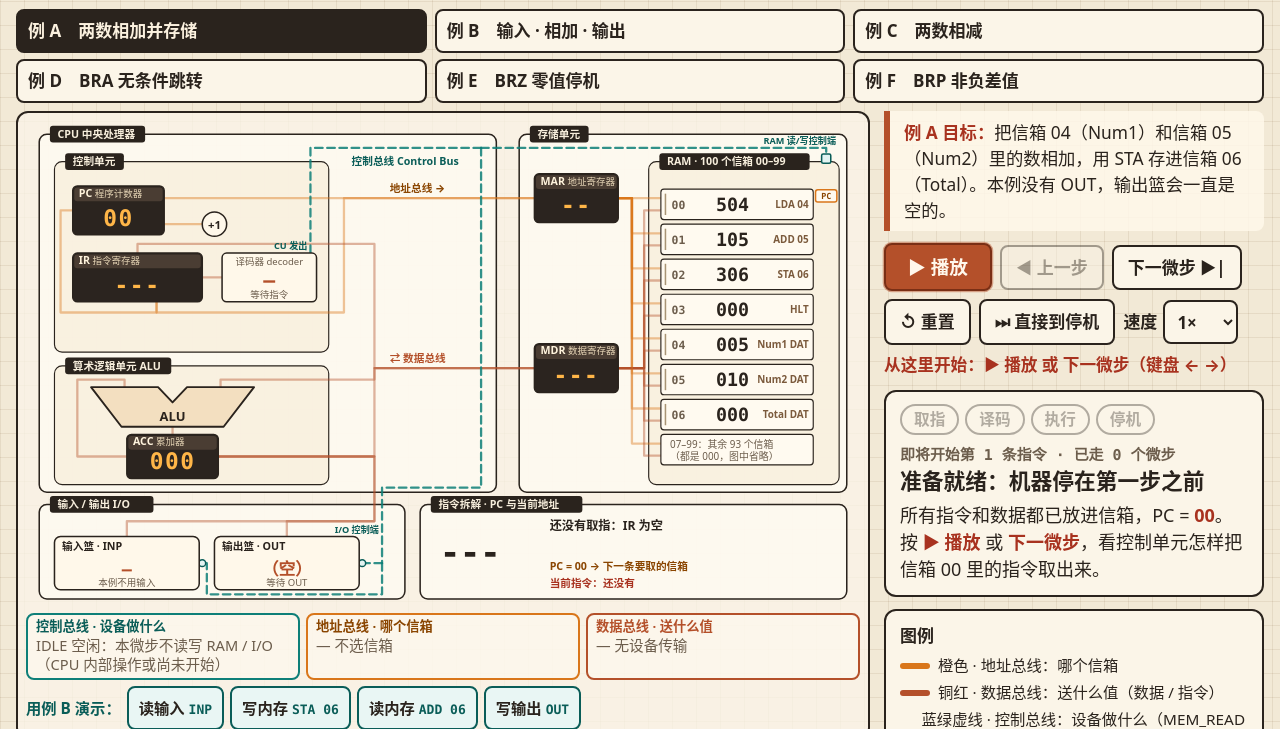
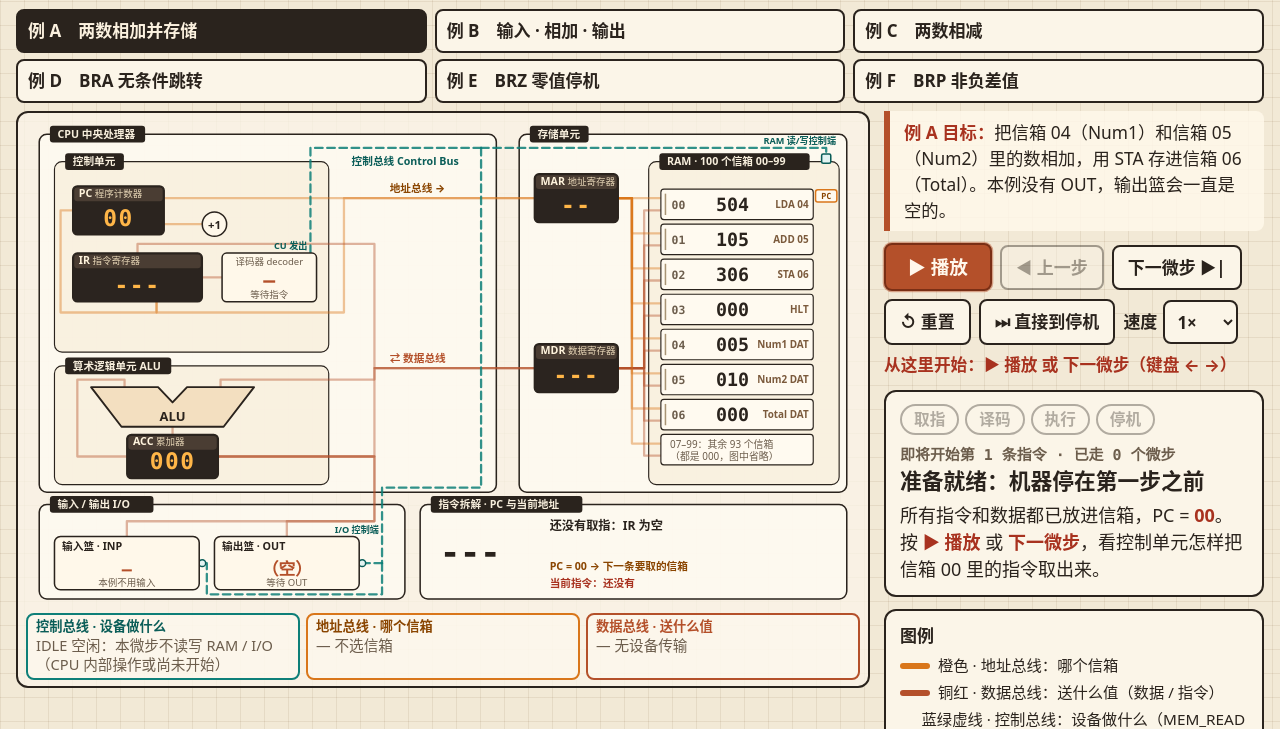
Before and after one commit to AkariYueChan/LittleManComputer-demo-for-edu, a plain HTML site: page index.html in a window 1280 px wide. Shown: the part 71-800 px from the top of the page. Drawn offline with Linux system fonts and the light colour scheme.

Commit message:
Add files via upload

```diff
--- a/index.html
+++ b/index.html
@@ -222,7 +222,7 @@ footer a{color:var(--copper)}
 .packet.addr text{fill:var(--ink)}
 .packet .flap{fill:none; stroke:rgba(255,255,255,.55); stroke-width:1.2}
 
-/* —— 三条总线观察栏 + 例 B 演示 —— */
+/* —— 三条总线观察栏 —— */
 .bus-monitor{display:grid; grid-template-columns:repeat(3,minmax(0,1fr)); gap:6px; margin:6px 2px 0; font-size:.86rem; line-height:1.35}
 .bus-monitor>div{border:2px solid var(--ink); border-radius:8px; padding:3px 8px; background:#fffaf0; min-width:0; overflow-wrap:anywhere}
 .bus-monitor b{display:block; font-size:.78rem}
@@ -231,10 +231,6 @@ footer a{color:var(--copper)}
 .bus-monitor>.bm-d{border-color:var(--copper)} .bm-d b{color:var(--copper)}
 .bus-monitor[data-signal="IDLE"]>div{background:rgba(255,250,240,.6); color:var(--muted)}
 .bus-monitor:not([data-signal="IDLE"])>.bm-c{background:#e3f4f2}
-.bus-demo{display:flex; flex-wrap:wrap; align-items:center; gap:6px; margin:6px 2px 2px; font-weight:800; font-size:.9rem; color:var(--ctrl-ink)}
-.bus-demo button{border:2px solid var(--ctrl-ink); background:#e9f6f4; color:var(--ink); border-radius:8px; padding:4px 10px; min-height:44px; cursor:pointer; font-weight:700}
-.bus-demo button:hover{background:#fff}
-.bus-demo code{font:700 .85em var(--mono); color:var(--ctrl-ink)}
 
 @media (max-width:1100px){
   .stage{grid-template-columns:minmax(0,1fr)}
@@ -301,13 +297,6 @@ footer a{color:var(--copper)}
       <div class="bm-c"><b>控制总线 · 设备做什么</b><span id="bm-ctl">IDLE 空闲</span></div>
       <div class="bm-a"><b>地址总线 · 哪个信箱</b><span id="bm-addr">—</span></div>
       <div class="bm-d"><b>数据总线 · 送什么值</b><span id="bm-data">—</span></div>
-    </div>
-    <div class="bus-demo" role="group" aria-label="用例 B 演示读写时三条总线如何配合">
-      <span>用例 B 演示：</span>
-      <button type="button" data-bus-demo="IO_READ" data-testid="demo-IO_READ">读输入 <code>INP</code></button>
-      <button type="button" data-bus-demo="MEM_WRITE" data-testid="demo-MEM_WRITE">写内存 <code>STA 06</code></button>
-      <button type="button" data-bus-demo="MEM_READ" data-testid="demo-MEM_READ">读内存 <code>ADD 06</code></button>
-      <button type="button" data-bus-demo="IO_WRITE" data-testid="demo-IO_WRITE">写输出 <code>OUT</code></button>
     </div>
   </section>
 
@@ -1396,7 +1385,7 @@ function toBranch() {
   return atBranch(state);
 }
 
-/* 用例 B 演示三条总线：从头沿真实引擎推进到目标那次设备传输，再播放这一微步后停住 */
+/* 教师控制台：从头沿真实引擎推进到目标那次设备传输，再播放这一微步后停住 */
 function busDemo(sig) {
   if (!SIG[sig]) return false;
   setExample('B');
@@ -1510,7 +1499,6 @@ $('ex-B').addEventListener('click', () => setExample('B'));
 $('ex-C').addEventListener('click', () => setExample('C'));
 ['D', 'E', 'F'].forEach(k => $('ex-' + k).addEventListener('click', () => setExample(k)));
 $('btn-branch').addEventListener('click', toBranch);
-document.querySelectorAll('[data-bus-demo]').forEach(b => b.addEventListener('click', () => busDemo(b.dataset.busDemo)));
 $('preset-row').addEventListener('click', e => {
   const btn = e.target && e.target.closest ? e.target.closest('button[data-input]') : null;
   if (!btn) return;
```
